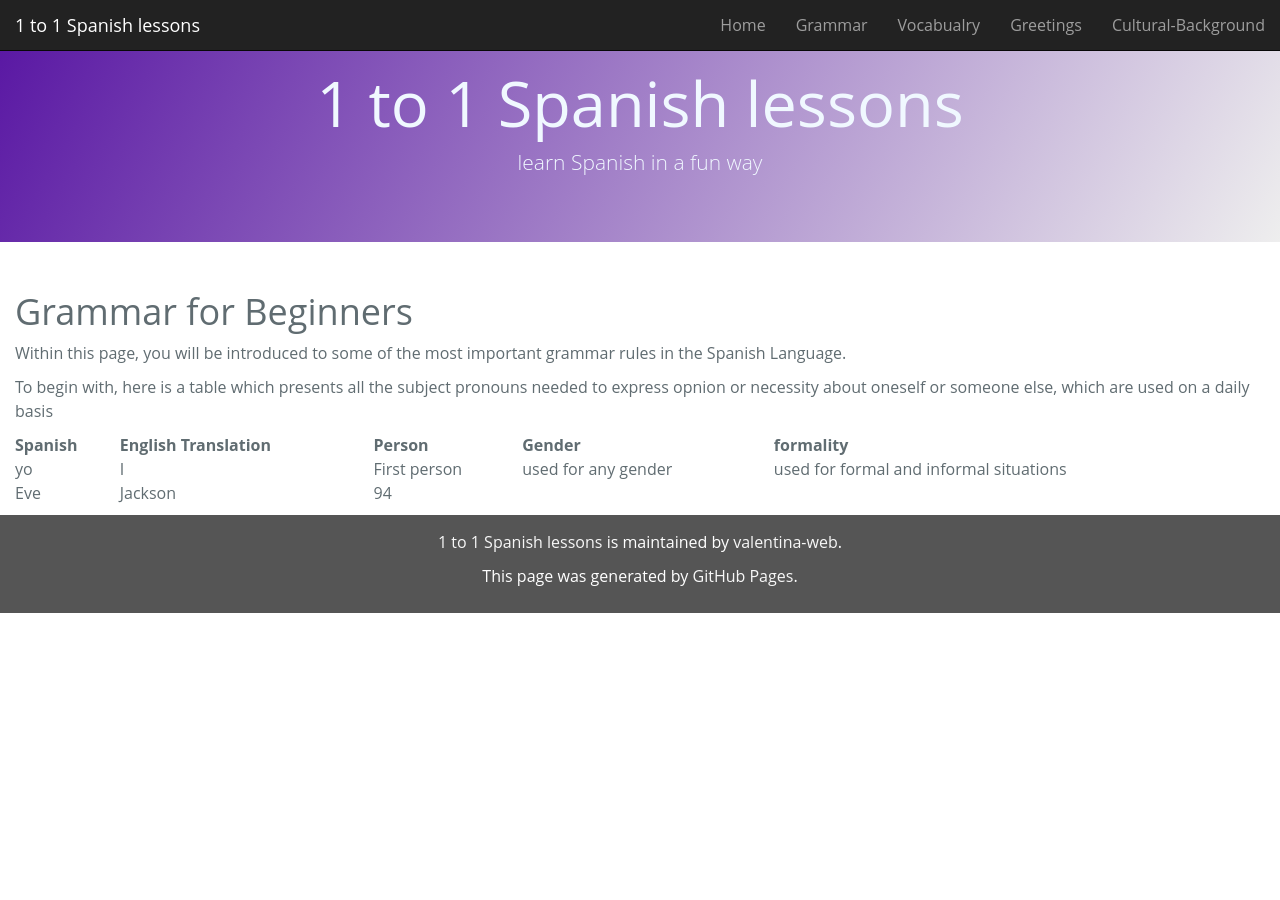
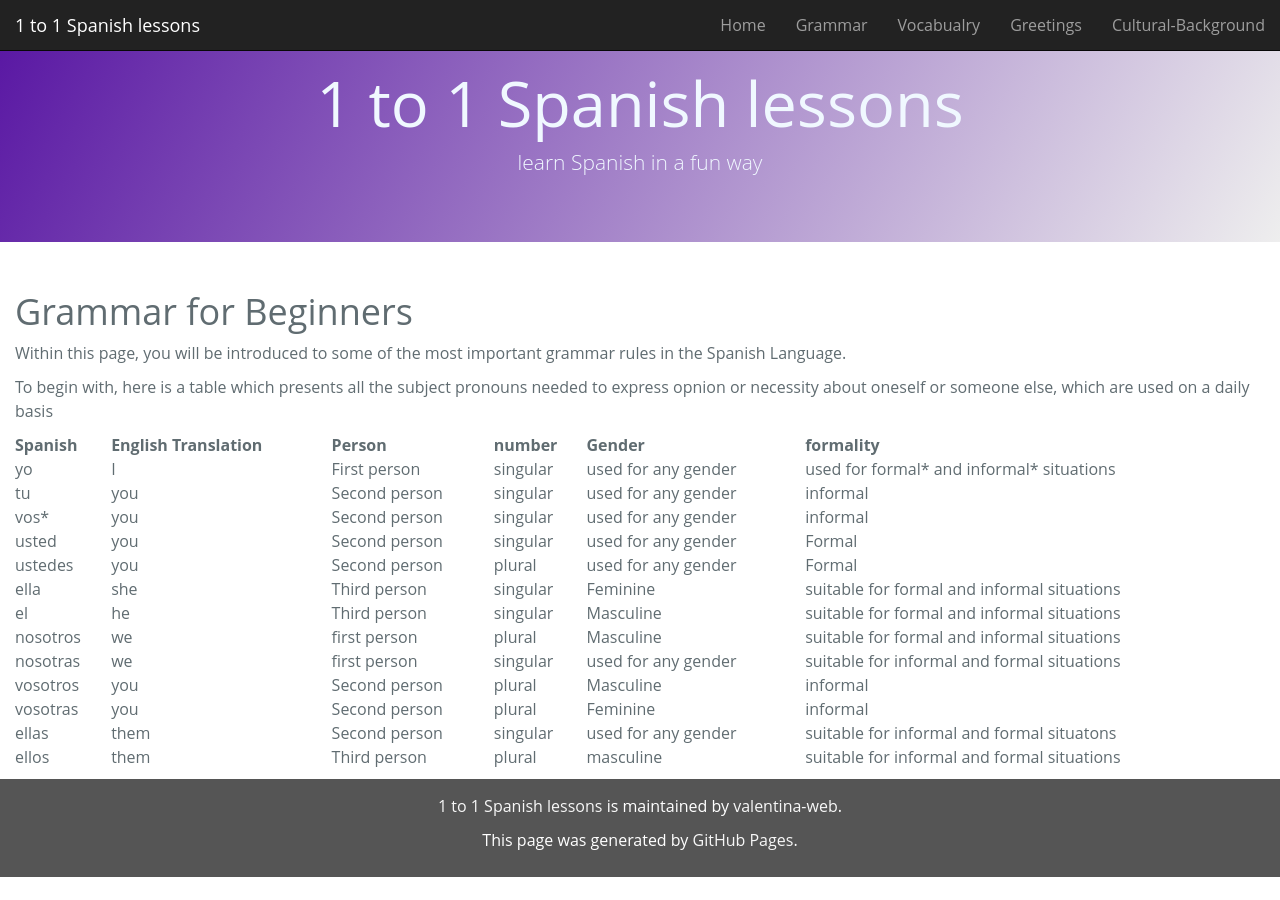
Before and after one commit to valentina-web/SML5202-2020-Final-Valentina, a Jekyll site: the page built from page2.md, in a window 1280 px wide. Built offline with Jekyll 4.4.1, drawn with Linux system fonts in a browser that asks for light colours; our own code applies the rules of GitHub Pages for plain Markdown files.

Commit message:
Update page2.md

```diff
--- a/page2.md
+++ b/page2.md
@@ -9,6 +9,7 @@
     <th>Spanish</th>
     <th>English Translation</th>
     <th>Person</th>
+    <th>number</th>
     <th>Gender</th>
     <th>formality</th>
   </tr>
@@ -16,12 +17,104 @@
     <td>yo</td>
     <td>I</td>
     <td>First person</td>
+    <td>singular</td>
     <td> used for any gender </td>
-    <td> used for formal and informal situations</td>
+    <td> used for formal* and informal* situations</td>
   </tr>
   <tr>
-    <td>Eve</td>
-    <td>Jackson</td>
-    <td>94</td>
+    <td>tu</td>
+    <td>you</td>
+    <td>Second person</td>
+    <td>singular</td>
+    <td>used for any gender </td>
+    <td>informal</td>
   </tr>
+  <tr>
+    <td>vos*</td>
+    <td>you</td>
+    <td>Second person</td>
+    <td>singular</td>
+    <td>used for any gender </td>
+    <td>informal</td>
+  </tr>
+  <tr>
+    <td>usted</td>
+    <td>you</td>
+    <td>Second person</td>
+    <td>singular</td>
+    <td>used for any gender </td>
+    <td>Formal</td>
+  </tr>
+  <tr>
+    <td>ustedes</td>
+    <td>you</td>
+    <td>Second person</td>
+    <td>plural</td>
+    <td>used for any gender </td>
+    <td>Formal</td>
+  </tr>
+  <tr>
+    <td>ella</td>
+    <td>she</td>
+    <td>Third person</td>
+    <td>singular</td>
+    <td>Feminine</td>
+    <td>suitable for formal and informal situations</td>
+  </tr>
+  <tr>
+    <td>el</td>
+    <td>he</td>
+    <td>Third person</td>
+    <td>singular</td>
+    <td>Masculine</td>
+    <td>suitable for formal and informal situations</td>
+  </tr>
+  <tr>
+    <td>nosotros</td>
+    <td>we</td>
+    <td>first person</td>
+    <td>plural</td>
+    <td>Masculine</td>
+    <td>suitable for formal and informal situations</td>
+  </tr>
+  <tr>
+    <td>nosotras</td>
+    <td>we</td>
+    <td>first person</td>
+    <td>singular</td>
+    <td>used for any gender </td>
+    <td>suitable for informal and formal situations</td>
+  </tr>
+  <tr>
+    <td>vosotros</td>
+    <td>you</td>
+    <td>Second person</td>
+    <td>plural</td>
+    <td>Masculine</td>
+    <td>informal</td>
+  </tr>
+  <tr>
+    <td>vosotras</td>
+    <td>you</td>
+    <td>Second person</td>
+    <td>plural</td>
+    <td>Feminine</td>
+    <td>informal</td>
+  </tr>
+  <tr>
+    <td>ellas</td>
+    <td>them</td>
+    <td>Second person</td>
+    <td>singular</td>
+    <td>used for any gender </td>
+    <td>suitable for informal and formal situatons</td>
+  </tr>
+  <tr>
+    <td>ellos</td>
+    <td>them</td>
+    <td>Third person</td>
+    <td>plural</td>
+    <td>masculine</td>
+    <td>suitable for informal and formal situations</td>
+ </tr>
 </table>
```
